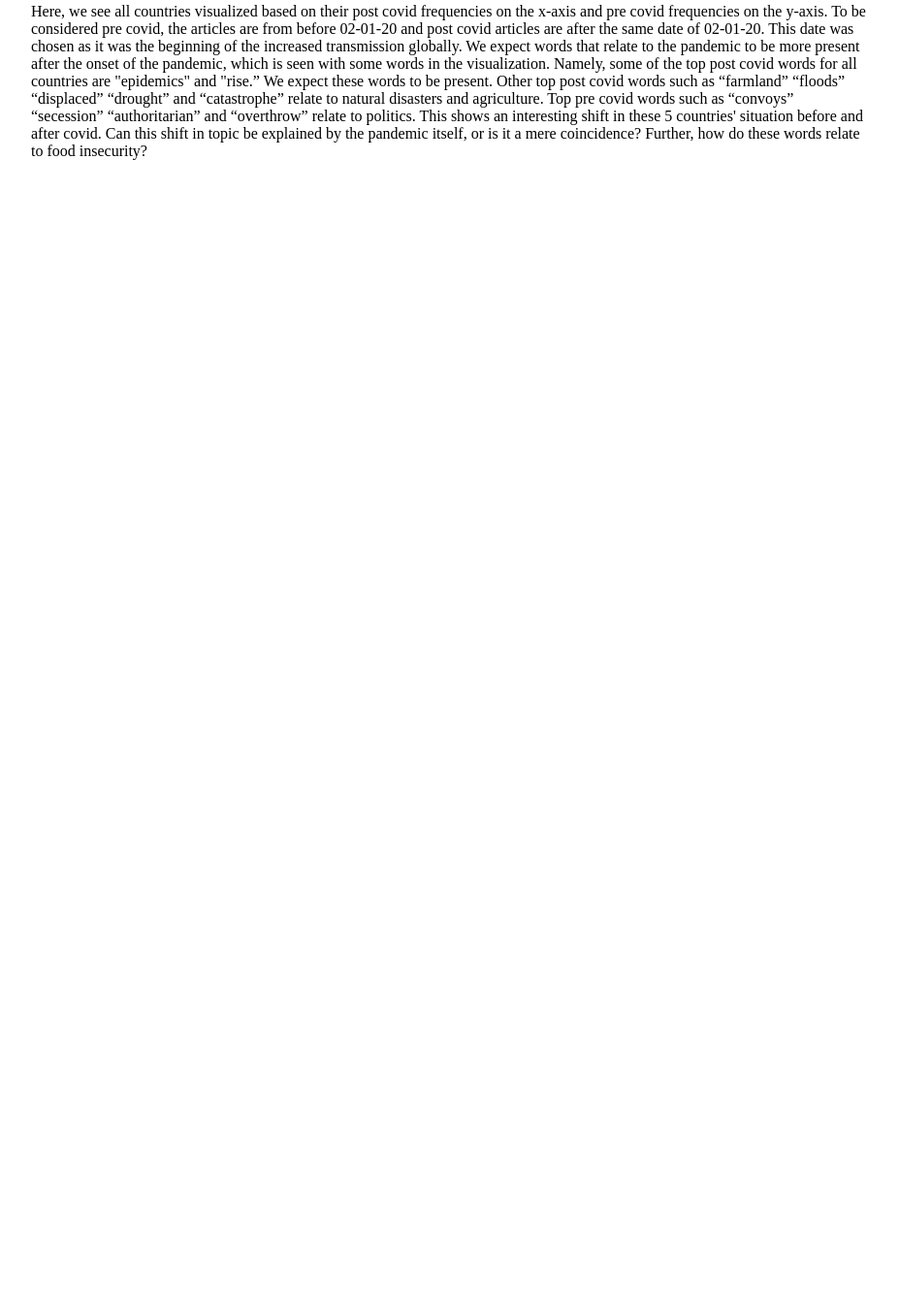
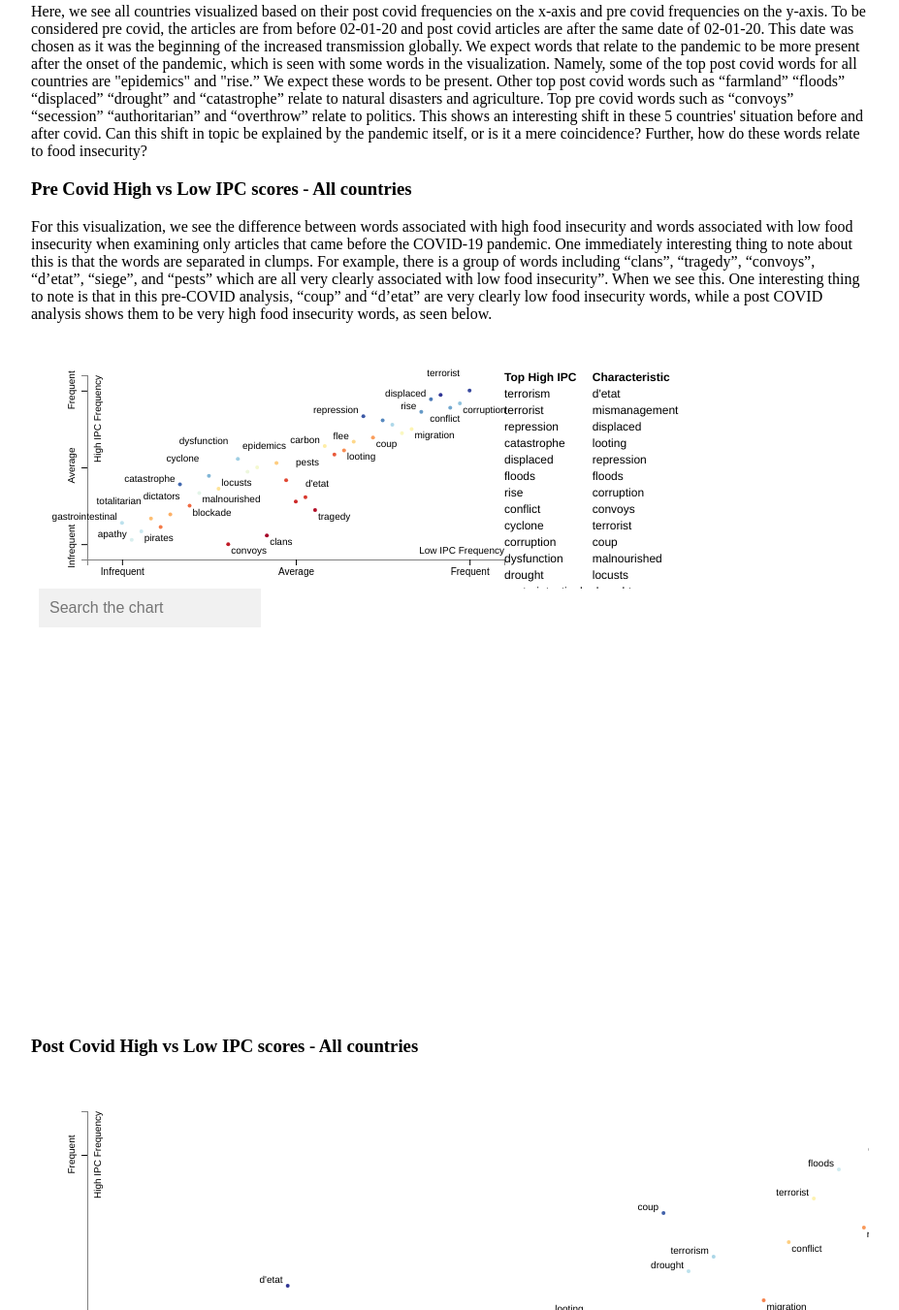
Before and after one commit to capstone-food-insecurity/capstone-food-insecurity.github.io, a plain HTML site: page index.html in a window 1280 px wide. Shown: the part 2069-3420 px from the top of the page at 97% size, without its empty margins (176-1103 px from the left). Before the commit the page ends 2272 px from the top, so only its background shows below. Drawn offline with nearby package versions, Linux system fonts and the light colour scheme.

Commit message:
Update index.html

```diff
--- a/index.html
+++ b/index.html
@@ -18,5 +18,10 @@
         <h3>All Countries Pre-Post Covid</h3>
         <object type="text/html" data="./allcountries_covid.html" style="width: 100%; height: 700px;"></object>
         <p>Here, we see all countries visualized based on their post covid frequencies on the x-axis and pre covid frequencies on the y-axis. To be considered pre covid, the articles are from before 02-01-20 and post covid articles are after the same date of 02-01-20. This date was chosen as it was the beginning of the increased transmission globally. We expect words that relate to the pandemic to be more present after the onset of the pandemic, which is seen with some words in the visualization. Namely, some of the top post covid words for all countries are "epidemics" and "rise.” We expect these words to be present. Other top post covid words such as “farmland” “floods” “displaced” “drought” and “catastrophe” relate to natural disasters and agriculture. Top pre covid words such as “convoys” “secession” “authoritarian” and “overthrow” relate to politics. This shows an interesting shift in these 5 countries' situation before and after covid. Can this shift in topic be explained by the pandemic itself, or is it a mere coincidence? Further, how do these words relate to food insecurity?</p>
+        <h3>Pre Covid High vs Low IPC scores - All countries</h3>
+        <p>For this visualization, we see the difference between words associated with high food insecurity and words associated with low food insecurity when examining only articles that came before the COVID-19 pandemic. One immediately interesting thing to note about this is that the words are separated in clumps. For example, there is a group of words including “clans”, “tragedy”, “convoys”, “d’etat”, “siege”, and “pests” which are all very clearly associated with low food insecurity”. When we see this. One interesting thing to note is that in this pre-COVID analysis, “coup” and “d’etat” are very clearly low food insecurity words, while a post COVID analysis shows them to be very high food insecurity words, as seen below.</p>
+        <object type="text/html" data="./precovid_ipc.html" style="width: 100%; height: 700px;"></object>
+        <h3>Post Covid High vs Low IPC scores - All countries</h3>
+        <object type="text/html" data="./postcovid_ipc.html" style="width: 100%; height: 700px;"></object>
     </body>
 </html>
```
